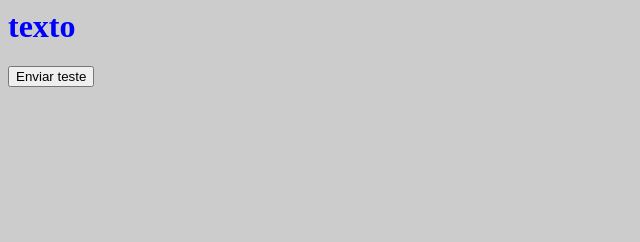
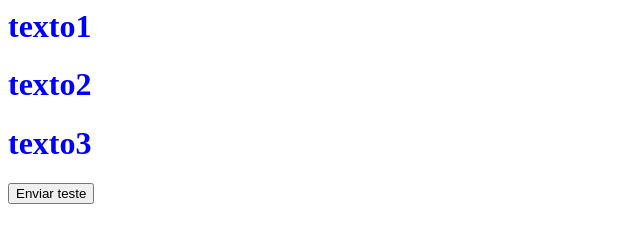
Before and after one commit to jeffsoncavalcante/colorview, a browser extension: page teste/teste.html in a window 1280 px wide. Both pictures are taken after a click on the button "Enviar teste". Shown: the whole page, without its empty margins (0-640 px from the left). Drawn offline with Linux system fonts and the light colour scheme.

Commit message:
Fix: Ajuste no codigo de teste

```diff
--- /dev/null
+++ b/teste/teste.css
@@ -0,0 +1 @@
+h1{color: red}
--- a/teste/teste.html
+++ b/teste/teste.html
@@ -3,13 +3,13 @@
     <head>
         <script src="teste.js"></script>
         <meta http-equiv=”Content-Type” content=”text/html; charset=utf-8″>
-        <style>
-        h1{color:blue}
-        </style>
+        <link rel="stylesheet" type="text/css" href="teste.css" media="screen" />
     </head>
 
     <body>
-        <h1>texto</h1>
+        <h1 id="text">texto1</h1>
+        <h1 id="text">texto2</h1>
+        <h1 id="text">texto3</h1>
         <div>
             <button id="enviar">Enviar teste</button>
         </div>
--- a/teste/teste.js
+++ b/teste/teste.js
@@ -5,8 +5,20 @@ document.addEventListener('DOMContentLoaded', function(){
 
            var vetor = ['um','dois']
            window.localStorage.setItem("key", vetor)
-           console.log(document.head.style)
-           document.body.style.background = "#ccc";
+           let el = document.querySelectorAll('h1')
+
+         for (i=0; i<el.length; i++){
+            var styles = window.getComputedStyle(el[i]);
+
+             var css = Object.keys(styles).reduce(
+               (obj, prop) => (prop.match(/\D/) && (obj[prop] = styles[prop]), obj), {}
+             );
+           console.log(css.color)
+            if(css.color == "rgb(255, 0, 0)" ){
+            el[i].style.cssText = 'color: blue;'
+            }
+         }
+
         })
     }
 
```
